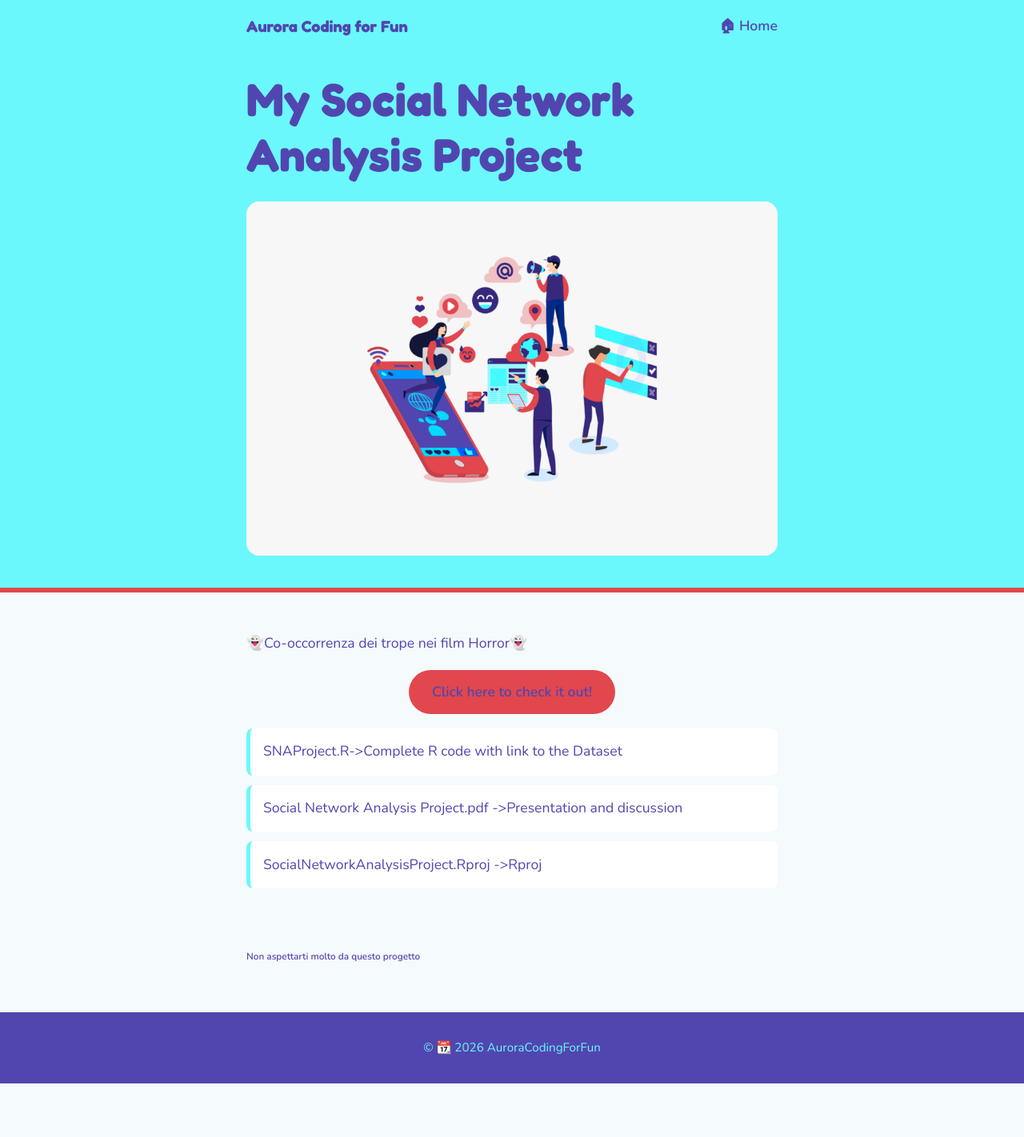
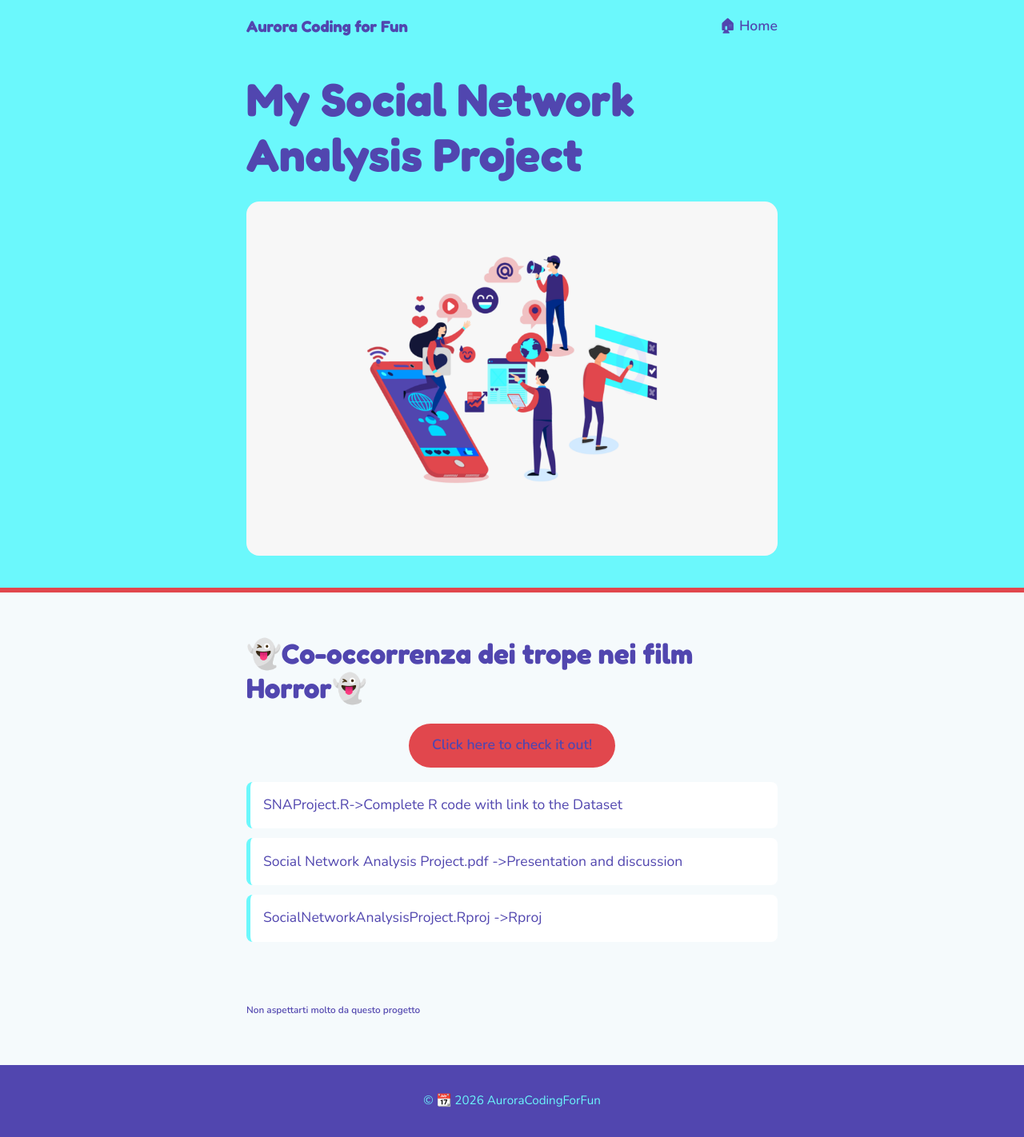
Before and after one commit to AuroraCodingForFun/BlogSite, a Jekyll site: the page built from _posts/2026-10-11-Social-Network-Analysis.md, in a window 1280 px wide. Shown: the whole page at 80% size. Built offline with Jekyll 4.4.1, drawn with Linux system fonts in a browser that asks for light colours; before the commit the page ends 1355 px from its top, so only the background shows below that.

Commit message:
Update title and add project link in markdown

```diff
--- a/_posts/2026-10-11-Social-Network-Analysis.md
+++ b/_posts/2026-10-11-Social-Network-Analysis.md
@@ -7,8 +7,9 @@ color2: "#5146af"
 color3: "#e1474d"
 image: /images/SocialNetwork.png
 ---
-
-👻Co-occorrenza dei trope nei film Horror👻
+<div>
+<h1>👻Co-occorrenza dei trope nei film Horror👻</h1>
+</div>
 <div class="center">
 <a class="button" href="https://github.com/AuroraCodingForFun/SocialNetworkAnalysisProject"> Click here to check it out! </a>
 </div>
```
